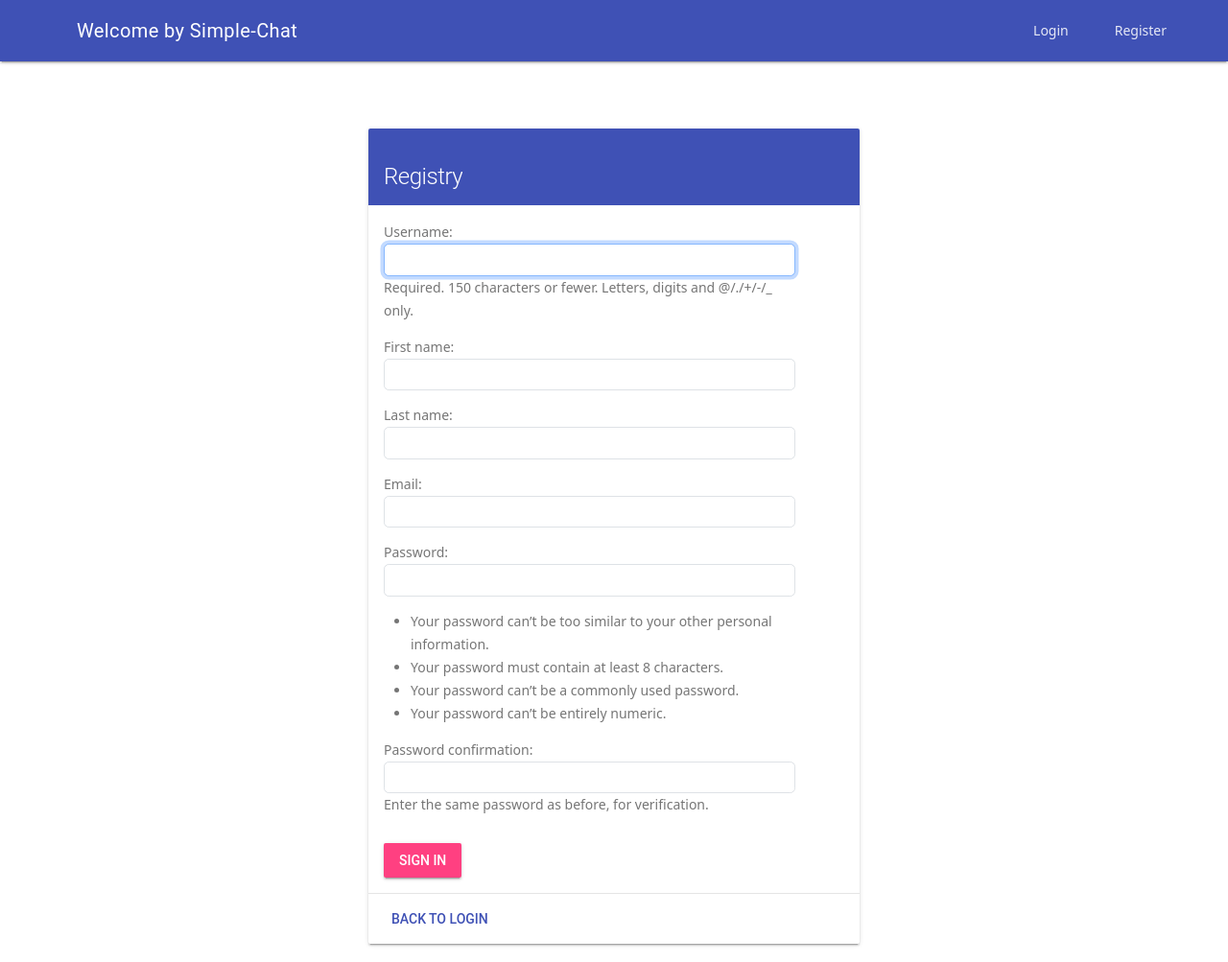
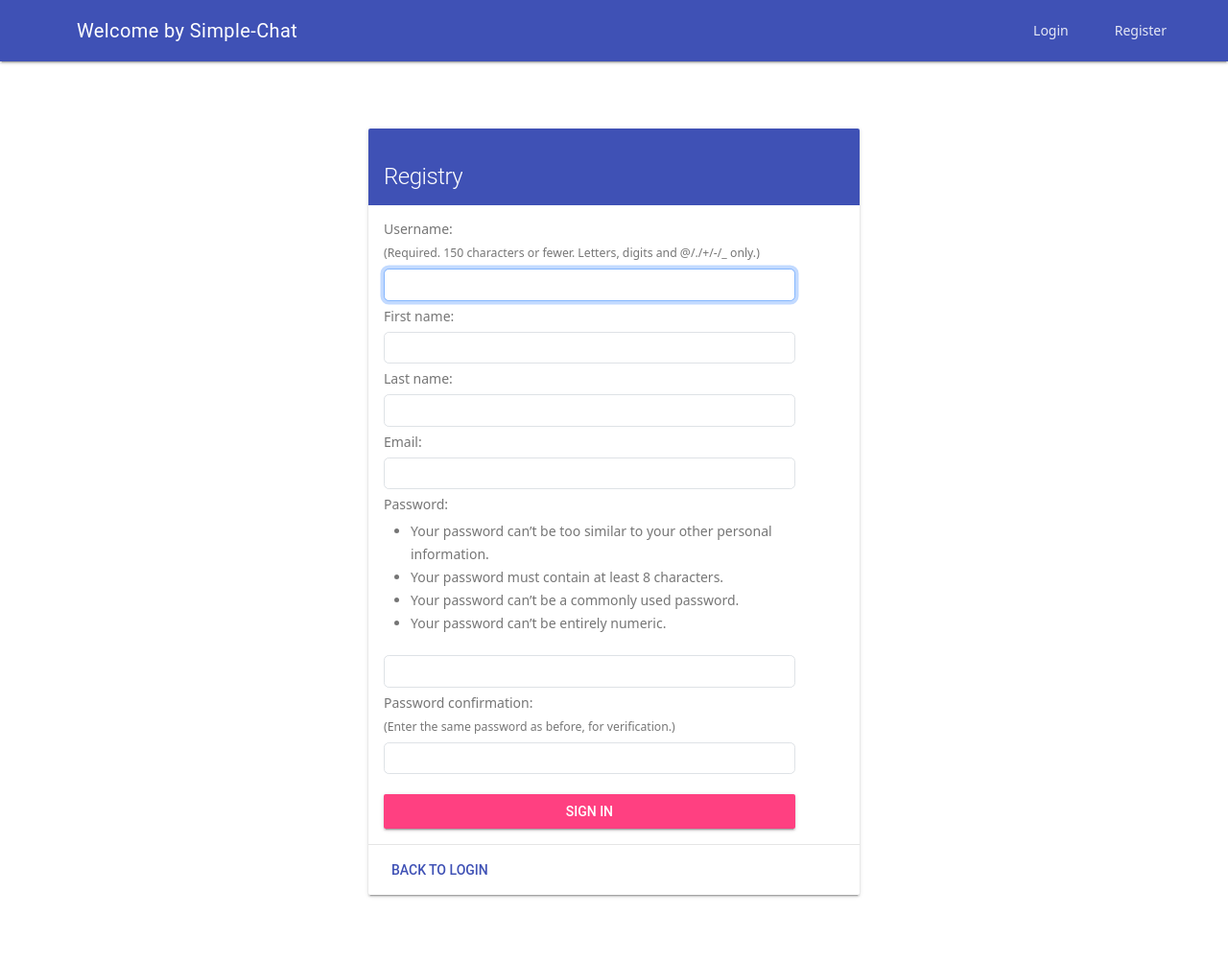
Before and after one commit to Zwogli/Django-ChatApp, a Django app: page /registry/ in a window 1280 px wide. Shown: the whole page at 96% size. Run offline with Django 5.2, Linux system fonts and the light colour scheme.

Commit message:
Redesign reistry with error handling

```diff
--- a/chat/templates/auth/registry.html
+++ b/chat/templates/auth/registry.html
@@ -12,10 +12,98 @@
 	-->
 
 		<div class="mdl-card__supporting-text">
-			<form method="POST" action="{% url 'registry_user' %}">
+			<form
+				class="form--gap"
+				method="POST"
+				action="{% url 'registry_user' %}"
+			>
 				{% csrf_token %}
 				<!--prettier-ignore-->
-				{{ form.as_p }}
+				<!-- {{ form.as_p }} -->
+
+				<!-- Benutzername Eingabefeld -->
+				<div class="form--gap">
+					{{ form.username.label_tag }}
+					<small>({{ form.username.help_text }})</small>
+					{{ form.username }}
+					<!--prettier-ignore-->
+					{% if form.username.errors %}
+					<ul class="errorlist">
+						{% for error in form.username.errors %}
+						<li>{{ error }}</li>
+						{% endfor %}
+					</ul>
+					{% endif %}
+				</div>
+
+				<!-- Vorname Eingabefeld -->
+				<div class="form--gap">
+					{{ form.first_name.label_tag }} {{ form.first_name }}
+					<!--prettier-ignore-->
+					{% if form.first_name.errors %}
+					<ul class="errorlist">
+						{% for error in form.first_name.errors %}
+						<li>{{ error }}</li>
+						{% endfor %}
+					</ul>
+					{% endif %}
+				</div>
+
+				<!-- Nachname Eingabefeld -->
+				<div class="form--gap">
+					{{ form.last_name.label_tag }} {{ form.last_name }}
+					<!--prettier-ignore-->
+					{% if form.last_name.errors %}
+					<ul class="errorlist">
+						{% for error in form.last_name.errors %}
+						<li>{{ error }}</li>
+						{% endfor %}
+					</ul>
+					{% endif %}
+				</div>
+
+				<!-- E-Mail Eingabefeld -->
+				<div class="form--gap">
+					{{ form.email.label_tag }} {{ form.email }}
+					<!--prettier-ignore-->
+					{% if form.email.errors %}
+					<ul class="errorlist">
+						{% for error in form.email.errors %}
+						<li>{{ error }}</li>
+						{% endfor %}
+					</ul>
+					{% endif %}
+				</div>
+
+				<!-- Passwort1 Eingabefeld -->
+				<div class="form--gap">
+					{{ form.password1.label_tag }}
+					<small>{{ form.password1.help_text }}</small>
+					{{ form.password1 }}
+					<!--prettier-ignore-->
+					{% if form.password1.errors %}
+					<ul class="errorlist">
+						{% for error in form.password1.errors %}
+						<li>{{ error }}</li>
+						{% endfor %}
+					</ul>
+					{% endif %}
+				</div>
+
+				<!-- Passwort2 Eingabefeld -->
+				<div class="form--gap">
+					{{ form.password2.label_tag }}
+					<small>({{ form.password2.help_text }})</small>
+					{{ form.password2 }}
+					<!--prettier-ignore-->
+					{% if form.password2.errors %}
+					<ul class="errorlist">
+						{% for error in form.password2.errors %}
+						<li>{{ error }}</li>
+						{% endfor %}
+					</ul>
+					{% endif %}
+				</div>
 
 				<button
 					class="mdl-button mdl-js-button mdl-button--raised mdl-js-ripple-effect mdl-button--accent btn-registry"
--- a/static/css/style.css
+++ b/static/css/style.css
@@ -25,6 +25,11 @@ body {
 	flex-direction: column;
 	gap: 1rem;
 }
+.form--gap {
+	display: flex;
+	flex-direction: column;
+	gap: 0.5rem;
+}
 .form-style {
 	margin-top: 2rem !important;
 }
@@ -39,6 +44,9 @@ body {
 	align-items: center;
 }
 .page-auth {
+	width: 100%;
+	display: flex;
+	justify-content: center;
 	padding: 5rem 0;
 }
 .page-chat {
```
Also changed, not shown: db.sqlite3.
